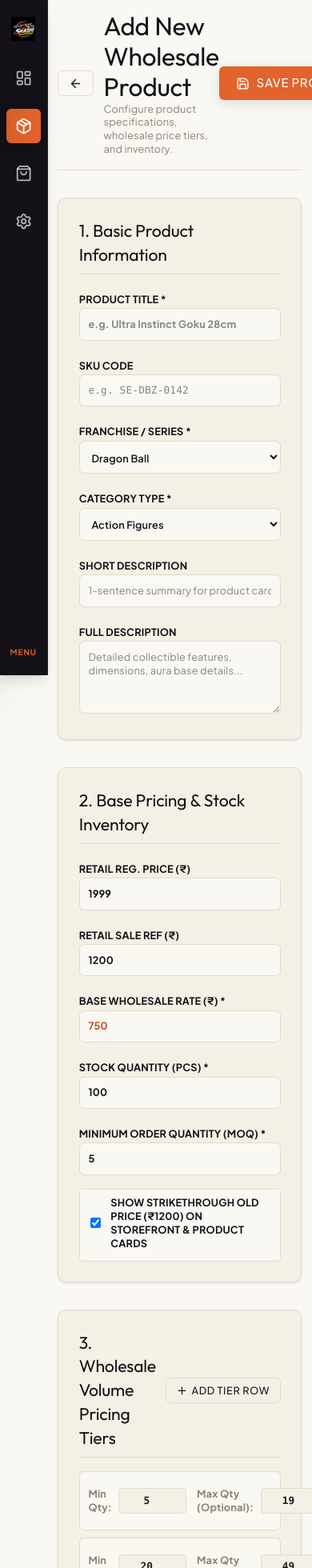
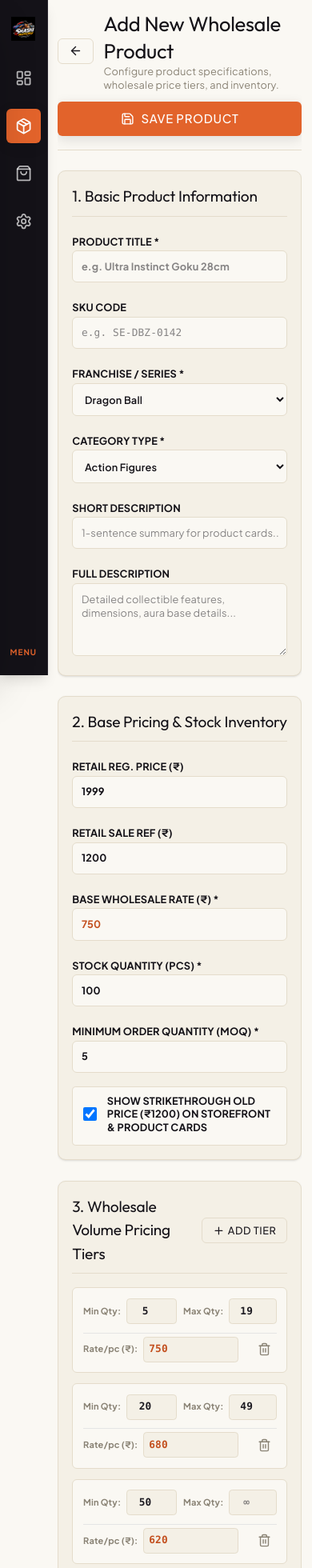
Before and after one commit to wpzvqrs8/shashienterprises, a Next.js app: page /admin/catalog/new in a window 390 px wide. Shown: the top 1960 px of the page at 80% size. Built offline with nearby package versions, Linux system fonts and the light colour scheme.

Commit message:
feat: make navbar sticky at top across all scroll positions and remake product form UI for mobile with PNG/JPG/JPEG upload rules

```diff
--- a/src/components/admin/product-form.tsx
+++ b/src/components/admin/product-form.tsx
@@ -97,31 +97,31 @@ export const ProductForm: React.FC<ProductFormProps> = ({ initialProduct, isEdit
   };
 
   return (
-    <form onSubmit={handleSubmit} className="space-y-8 max-w-5xl mx-auto">
+    <form onSubmit={handleSubmit} className="space-y-6 sm:space-y-8 max-w-5xl mx-auto w-full max-w-full overflow-x-hidden">
 
       {/* Header Bar */}
-      <div className="flex items-center justify-between border-b border-parchment-300 pb-4">
+      <div className="flex flex-col sm:flex-row sm:items-center justify-between gap-3 border-b border-parchment-300 pb-4">
         <div className="flex items-center gap-3">
           <Button type="button" variant="outline" size="sm" onClick={() => router.back()}>
             <ArrowLeft className="w-4 h-4" />
           </Button>
           <div>
-            <h1 className="font-display text-3xl text-ink-950">
+            <h1 className="font-display text-2xl sm:text-3xl text-ink-950">
               {isEdit ? `Edit Product: ${initialProduct?.name}` : 'Add New Wholesale Product'}
             </h1>
             <p className="text-xs text-muted">Configure product specifications, wholesale price tiers, and inventory.</p>
           </div>
         </div>
 
-        <Button type="submit" variant="ember" size="md" disabled={submitting} className="gap-2 shadow-warm">
+        <Button type="submit" variant="ember" size="md" disabled={submitting} className="gap-2 shadow-warm w-full sm:w-auto">
           <Save className="w-4 h-4" />
           <span>{submitting ? 'Saving Product...' : 'Save Product'}</span>
         </Button>
       </div>
 
       {/* Section 1: Basic Information */}
-      <div className="bg-parchment-100 border border-parchment-300 rounded-[10px] p-6 space-y-4 shadow-sm">
-        <h3 className="font-display text-xl text-ink-950 border-b border-parchment-300 pb-2">
+      <div className="bg-parchment-100 border border-parchment-300 rounded-[10px] p-4 sm:p-6 space-y-4 shadow-sm">
+        <h3 className="font-display text-lg sm:text-xl text-ink-950 border-b border-parchment-300 pb-2">
           1. Basic Product Information
         </h3>
 
@@ -202,8 +202,8 @@ export const ProductForm: React.FC<ProductFormProps> = ({ initialProduct, isEdit
       </div>
 
       {/* Section 2: Base Pricing & Stock Inventory */}
-      <div className="bg-parchment-100 border border-parchment-300 rounded-[10px] p-6 space-y-4 shadow-sm">
-        <h3 className="font-display text-xl text-ink-950 border-b border-parchment-300 pb-2">
+      <div className="bg-parchment-100 border border-parchment-300 rounded-[10px] p-4 sm:p-6 space-y-4 shadow-sm">
+        <h3 className="font-display text-lg sm:text-xl text-ink-950 border-b border-parchment-300 pb-2">
           2. Base Pricing & Stock Inventory
         </h3>
 
@@ -271,7 +271,7 @@ export const ProductForm: React.FC<ProductFormProps> = ({ initialProduct, isEdit
             id="showOldPriceToggle"
             checked={formData.showOldPrice !== false}
             onChange={e => handleFieldChange('showOldPrice', e.target.checked)}
-            className="w-4 h-4 accent-ember-500 rounded cursor-pointer"
+            className="w-4 h-4 accent-ember-500 rounded cursor-pointer shrink-0"
           />
           <label htmlFor="showOldPriceToggle" className="text-xs font-bold uppercase text-ink-950 cursor-pointer">
             Show Strikethrough Old Price (₹{formData.retailSalePrice || 0}) on Storefront & Product Cards
@@ -280,44 +280,47 @@ export const ProductForm: React.FC<ProductFormProps> = ({ initialProduct, isEdit
 
       </div>
 
-      {/* Section 3: Wholesale Tier Builder */}
-      <div className="bg-parchment-100 border border-parchment-300 rounded-[10px] p-6 space-y-4 shadow-sm">
-        <div className="flex justify-between items-center border-b border-parchment-300 pb-2">
-          <h3 className="font-display text-xl text-ink-950">
+      {/* Section 3: Wholesale Tier Builder (Mobile Friendly Stacked/Flex Layout) */}
+      <div className="bg-parchment-100 border border-parchment-300 rounded-[10px] p-4 sm:p-6 space-y-4 shadow-sm">
+        <div className="flex flex-row justify-between items-center border-b border-parchment-300 pb-2">
+          <h3 className="font-display text-lg sm:text-xl text-ink-950">
             3. Wholesale Volume Pricing Tiers
           </h3>
-          <Button type="button" variant="outline" size="sm" onClick={addTierRow} className="gap-1 text-xs">
+          <Button type="button" variant="outline" size="sm" onClick={addTierRow} className="gap-1 text-xs shrink-0">
             <Plus className="w-3.5 h-3.5" />
-            <span>Add Tier Row</span>
+            <span>Add Tier</span>
           </Button>
         </div>
 
-        <div className="space-y-2">
+        <div className="space-y-3">
           {formData.wholesaleTiers?.map((tier, idx) => (
-            <div key={idx} className="flex items-center gap-3 bg-parchment-50 p-2.5 rounded-[6px] border border-parchment-300">
-              <div className="flex items-center gap-2 text-xs font-bold">
-                <span className="text-muted">Min Qty:</span>
+            <div key={idx} className="flex flex-col sm:flex-row sm:items-center gap-2.5 bg-parchment-50 p-3 rounded-[6px] border border-parchment-300">
+              <div className="grid grid-cols-2 sm:flex sm:items-center gap-2 text-xs font-bold flex-1">
+                <div className="flex items-center gap-1.5">
+                  <span className="text-muted text-[11px] shrink-0">Min Qty:</span>
                   <input
                     type="number"
                     value={tier.minQty}
                     onChange={e => handleTierChange(idx, 'minQty', e.target.value)}
-                  className="w-20 bg-parchment-100 border border-parchment-300 p-1.5 rounded font-mono text-center"
+                    className="w-full sm:w-20 bg-parchment-100 border border-parchment-300 p-1.5 rounded font-mono text-center"
                   />
                 </div>
 
-              <div className="flex items-center gap-2 text-xs font-bold">
-                <span className="text-muted">Max Qty (Optional):</span>
+                <div className="flex items-center gap-1.5">
+                  <span className="text-muted text-[11px] shrink-0">Max Qty:</span>
                   <input
                     type="number"
                     value={tier.maxQty || ''}
                     placeholder="∞"
                     onChange={e => handleTierChange(idx, 'maxQty', e.target.value)}
-                  className="w-20 bg-parchment-100 border border-parchment-300 p-1.5 rounded font-mono text-center"
+                    className="w-full sm:w-20 bg-parchment-100 border border-parchment-300 p-1.5 rounded font-mono text-center"
                   />
                 </div>
+              </div>
 
-              <div className="flex items-center gap-2 text-xs font-bold flex-1">
-                <span className="text-muted">Rate / pc (₹):</span>
+              <div className="flex items-center justify-between sm:justify-start gap-2 text-xs font-bold pt-1 sm:pt-0 border-t sm:border-0 border-parchment-300/60">
+                <div className="flex items-center gap-1.5">
+                  <span className="text-muted text-[11px] shrink-0">Rate/pc (₹):</span>
                   <input
                     type="number"
                     value={tier.pricePerPc}
@@ -329,18 +332,20 @@ export const ProductForm: React.FC<ProductFormProps> = ({ initialProduct, isEdit
                 <button
                   type="button"
                   onClick={() => removeTierRow(idx)}
-                className="text-muted hover:text-danger p-1"
+                  className="text-muted hover:text-danger p-1.5 rounded bg-parchment-200/60 sm:bg-transparent"
+                  title="Remove tier row"
                 >
                   <Trash2 className="w-4 h-4" />
                 </button>
+              </div>
             </div>
           ))}
         </div>
       </div>
 
       {/* Section 4: Image Media & Status Badges */}
-      <div className="bg-parchment-100 border border-parchment-300 rounded-[10px] p-6 space-y-4 shadow-sm">
-        <h3 className="font-display text-xl text-ink-950 border-b border-parchment-300 pb-2">
+      <div className="bg-parchment-100 border border-parchment-300 rounded-[10px] p-4 sm:p-6 space-y-4 shadow-sm">
+        <h3 className="font-display text-lg sm:text-xl text-ink-950 border-b border-parchment-300 pb-2">
           4. Image Media, Status & Badges
         </h3>
 
@@ -371,17 +376,36 @@ export const ProductForm: React.FC<ProductFormProps> = ({ initialProduct, isEdit
           </div>
         </div>
 
-        {/* Device Image File Upload (Multiple Files) */}
-        <div className="bg-parchment-50 p-4 rounded-[8px] border border-parchment-300 space-y-3">
-          <label className="text-xs font-bold uppercase text-ink-950 block">Upload Product Images From Device (Multiple Allowed)</label>
+        {/* Device Image File Upload (PNG, JPG, JPEG Only) */}
+        <div className="bg-parchment-50 p-3.5 sm:p-4 rounded-[8px] border border-parchment-300 space-y-3">
+          <label className="text-xs font-bold uppercase text-ink-950 block">Upload Product Images From Device (PNG, JPG, JPEG Only)</label>
           <input
             type="file"
             multiple
-            accept="image/*"
+            accept="image/png, image/jpeg, image/jpg"
             onChange={(e) => {
               const files = Array.from(e.target.files || []);
               if (files.length > 0) {
-                files.forEach((file, index) => {
+                // Filter strictly for PNG, JPG, JPEG formats
+                const validFiles = files.filter(file => {
+                  const type = file.type.toLowerCase();
+                  const name = file.name.toLowerCase();
+                  return (
+                    type === 'image/png' ||
+                    type === 'image/jpeg' ||
+                    type === 'image/jpg' ||
+                    name.endsWith('.png') ||
+                    name.endsWith('.jpg') ||
+                    name.endsWith('.jpeg')
+                  );
+                });
+
+                if (validFiles.length < files.length) {
+                  alert('Only PNG, JPG, and JPEG image formats are allowed.');
+                }
+
+                if (validFiles.length > 0) {
+                  validFiles.forEach((file, index) => {
                     const reader = new FileReader();
                     reader.onload = (uploadEvent) => {
                       const result = uploadEvent.target?.result as string;
@@ -397,18 +421,19 @@ export const ProductForm: React.FC<ProductFormProps> = ({ initialProduct, isEdit
                     reader.readAsDataURL(file);
                   });
                 }
+              }
             }}
-            className="text-xs text-ink-950 file:mr-4 file:py-2 file:px-4 file:rounded-[6px] file:border-0 file:text-xs file:font-bold file:bg-ember-500 file:text-white hover:file:bg-ember-600 cursor-pointer"
+            className="w-full text-xs text-ink-950 file:mr-3 file:py-2 file:px-3 file:rounded-[6px] file:border-0 file:text-xs file:font-bold file:bg-ember-500 file:text-white hover:file:bg-ember-600 cursor-pointer"
           />
-          <p className="text-[11px] text-muted">Selected device images will be added dynamically to primary image & product page thumbnail rail gallery.</p>
+          <p className="text-[11px] text-muted">Accepts PNG, JPG, and JPEG files only. Uploaded images will populate the main product image and gallery.</p>
 
           {/* Gallery Previews */}
           {formData.gallery && formData.gallery.length > 0 && (
             <div className="pt-2">
               <span className="text-xs font-bold text-ink-950 uppercase block mb-2">Uploaded Gallery Images ({formData.gallery.length}):</span>
-              <div className="flex flex-wrap gap-3">
+              <div className="flex flex-wrap gap-2.5">
                 {formData.gallery.map((img, i) => (
-                  <div key={i} className="relative w-20 h-20 rounded bg-parchment-100 border border-parchment-300 overflow-hidden group">
+                  <div key={i} className="relative w-16 h-16 sm:w-20 sm:h-20 rounded bg-parchment-100 border border-parchment-300 overflow-hidden group">
                     <img src={img} alt={`Gallery ${i}`} className="w-full h-full object-cover" />
                     <button
                       type="button"
@@ -429,7 +454,6 @@ export const ProductForm: React.FC<ProductFormProps> = ({ initialProduct, isEdit
             </div>
           )}
         </div>
-
 
         {/* Thumbnail Preview */}
         {formData.image && (
@@ -467,18 +491,19 @@ export const ProductForm: React.FC<ProductFormProps> = ({ initialProduct, isEdit
             ))}
           </div>
 
-          {/* Admin Custom Tag Builder with Color Picker */}
+          {/* Admin Custom Tag Builder with Color Picker (Mobile Responsive) */}
           <div className="bg-parchment-50 p-3 rounded-[6px] border border-parchment-300 space-y-2">
-            <span className="text-xs font-bold text-ink-950 uppercase block">Add Custom Tag with Background Color (Black FG Text):</span>
-            <div className="flex items-center gap-3">
+            <span className="text-xs font-bold text-ink-950 uppercase block">Add Custom Tag with Background Color:</span>
+            <div className="flex flex-col sm:flex-row items-stretch sm:items-center gap-2.5">
               <input
                 type="text"
                 id="customTagInput"
                 placeholder="Tag text (e.g. Exclusive, 2026 Import)"
-                className="bg-parchment-100 border border-parchment-300 text-xs p-2 rounded focus:outline-none text-black font-bold w-48"
+                className="bg-parchment-100 border border-parchment-300 text-xs p-2 rounded focus:outline-none text-black font-bold flex-1"
               />
-              <div className="flex items-center gap-1">
-                <span className="text-xs text-muted font-bold">Bg Color:</span>
+              <div className="flex items-center justify-between sm:justify-start gap-2">
+                <div className="flex items-center gap-1.5">
+                  <span className="text-xs text-muted font-bold">Color:</span>
                   <input
                     type="color"
                     id="customTagColor"
@@ -498,10 +523,11 @@ export const ProductForm: React.FC<ProductFormProps> = ({ initialProduct, isEdit
                       (document.getElementById('customTagInput') as HTMLInputElement).value = '';
                     }
                   }}
-                className="bg-black text-white text-xs font-bold px-3 py-1.5 rounded hover:bg-ink-900 transition-colors uppercase"
+                  className="bg-black text-white text-xs font-bold px-3 py-2 rounded hover:bg-ink-900 transition-colors uppercase shrink-0"
                 >
                   Add Tag
                 </button>
+              </div>
             </div>
           </div>
         </div>
@@ -512,7 +538,7 @@ export const ProductForm: React.FC<ProductFormProps> = ({ initialProduct, isEdit
             id="featuredToggle"
             checked={formData.featured}
             onChange={e => handleFieldChange('featured', e.target.checked)}
-              className="w-4 h-4 accent-ember-500 rounded"
+            className="w-4 h-4 accent-ember-500 rounded shrink-0"
           />
           <label htmlFor="featuredToggle" className="text-xs font-bold uppercase text-ink-950 cursor-pointer">
             Mark as Featured Homepage Highlight
@@ -521,7 +547,7 @@ export const ProductForm: React.FC<ProductFormProps> = ({ initialProduct, isEdit
       </div>
 
       {/* Form Submit Footer */}
-      <div className="flex justify-end gap-4 pt-4 border-t border-parchment-300">
+      <div className="flex justify-end gap-3 pt-4 border-t border-parchment-300">
         <Button type="button" variant="outline" size="md" onClick={() => router.back()}>
           Cancel
         </Button>
```
Also changed, not shown: src/components/storefront/navbar.tsx (+2 -16 lines). Lines whose indentation alone changed are shown as unchanged.
